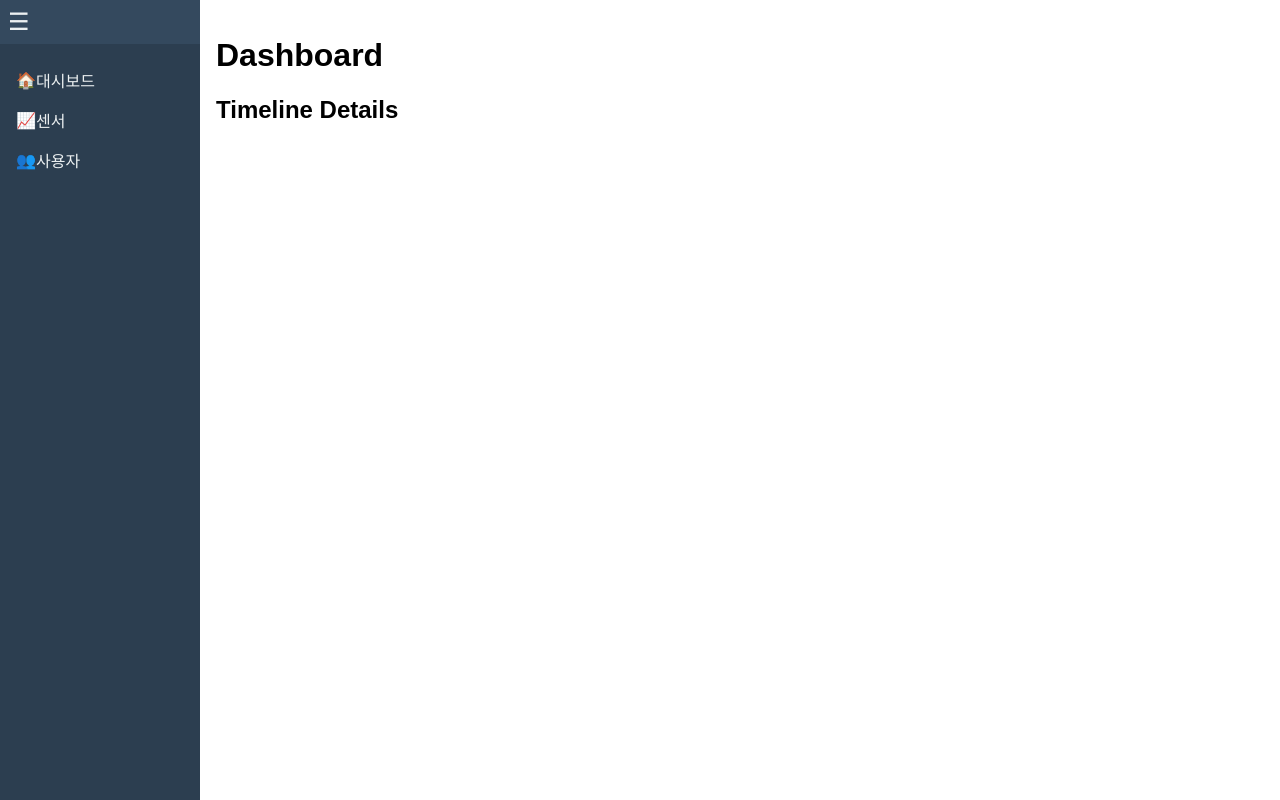
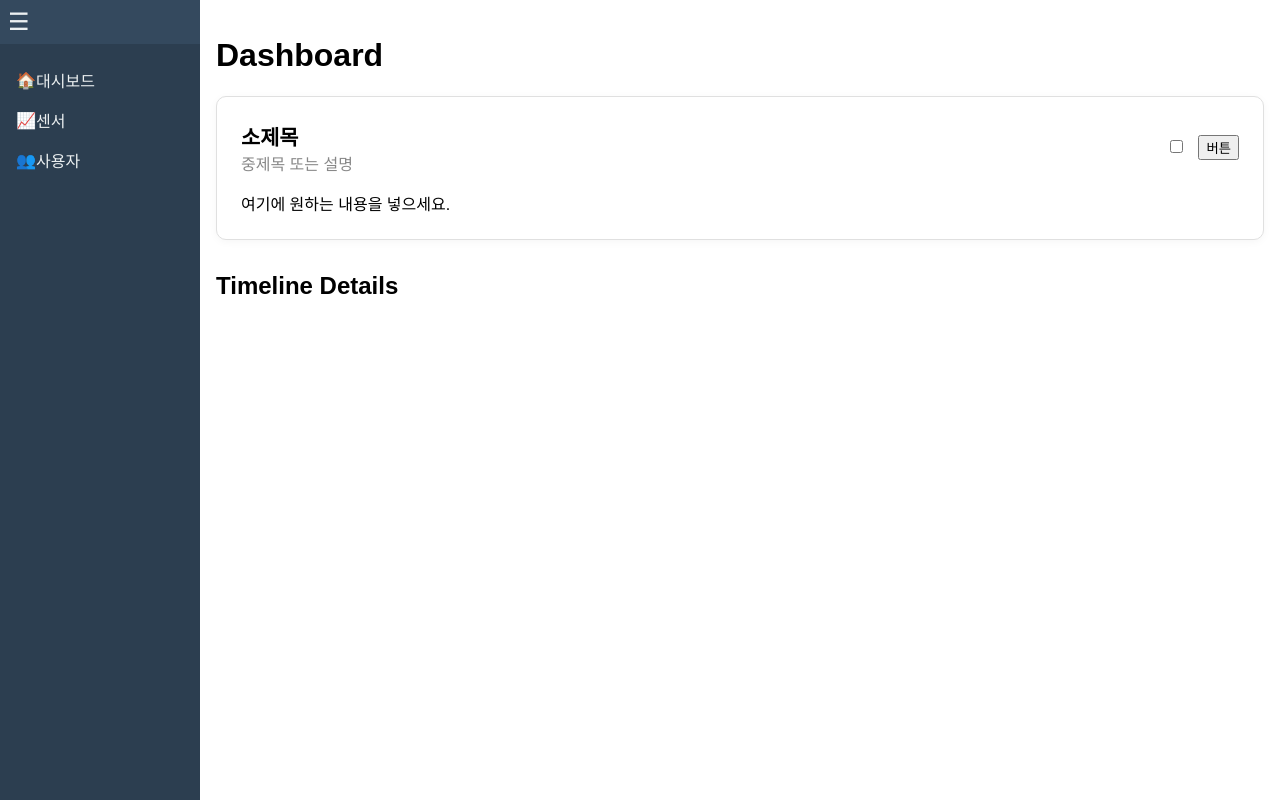
Before and after one commit to gihun-jeong/web, a Flask app: template templates/dashboard.html in a window 1280 px wide. Run offline with Flask 3, Linux system fonts and the light colour scheme; the template is opened without the code that fills it, so the values that code supplies are empty.

Commit message:
한글 주석 추가 및 코드 정리

```diff
--- a/static/css/style.css
+++ b/static/css/style.css
@@ -1,16 +1,19 @@
+/* 전체 페이지 기본 스타일 */
 body {
     margin: 0;
     font-family: Arial, sans-serif;
 }
 .content {
-    margin-left: 200px;
+    margin-left: 200px; /* 사이드바 공간 확보 */
     padding: 1rem;
     transition: margin-left 0.3s ease;
 }
+/* 사이드바 접힘 시 내용 영역 조정 */
 .sidebar.collapsed ~ .content {
     margin-left: 60px;
 }
 
+/* 테이블 스타일 */
 table {
     border-collapse: collapse;
     width: 100%;
@@ -23,6 +26,8 @@ th, td {
 th {
     background-color: #f4f4f4;
 }
+
+/* 로딩 스피너 스타일 */
 .loader {
     position: fixed;
     top: 50%;
@@ -43,12 +48,14 @@ th {
     0% { transform: rotate(0deg); }
     100% { transform: rotate(360deg); }
 }
+
+/* 차트 컨테이너 (반응형) */
 .chart-container {
-    /* 원하는 최대/최소 크기, 반응형 설정 등 추가 가능 */
     max-width: 800px;
-    margin: 0 auto; /* 가운데 정렬 */
+    margin: 0 auto;
 }
-/* 모달 스타일 추가 */
+
+/* 모달(팝업) 스타일 */
 .modal {
   position: fixed;
   top: 0; left: 0; right: 0; bottom: 0;
@@ -66,3 +73,36 @@ th {
   border-radius: 4px;
   width: 300px;
 }
+
+/* 카드(영역 분리) 컴포넌트 스타일 */
+.card {
+  background: #fff;
+  border: 1px solid #e0e0e0;
+  border-radius: 10px;
+  box-shadow: 0 2px 8px rgba(0,0,0,0.04);
+  margin-bottom: 2rem;
+  padding: 1.5rem;
+  transition: box-shadow 0.2s;
+}
+.card:hover {
+  box-shadow: 0 4px 16px rgba(0,0,0,0.08);
+}
+.card-header {
+  display: flex;
+  justify-content: space-between;
+  align-items: center;
+  margin-bottom: 1rem;
+}
+.card-title {
+  margin: 0;
+  font-size: 1.3rem;
+  font-weight: bold;
+}
+.card-subtitle {
+  margin: 0;
+  color: #888;
+  font-size: 1rem;
+}
+.card-actions > * {
+  margin-left: 0.5rem;
+}
--- a/static/js/sidebar.js
+++ b/static/js/sidebar.js
@@ -1,17 +1,17 @@
-// sidebar.js: handles sidebar toggle and AJAX page loading without refreshing the sidebar
+// sidebar.js: 사이드바 토글 및 AJAX 페이지 로딩(사이드바는 그대로 유지)
 
 document.addEventListener('DOMContentLoaded', () => {
   const sidebar = document.getElementById('sidebar');
   const toggleBtn = document.getElementById('toggle-btn');
   let isAnimating = false;
-  const loader = document.getElementById('loader'); // optional loader element
+  const loader = document.getElementById('loader'); // 로딩 스피너
 
-  // Restore collapsed state on load
+  // 페이지 로드시 사이드바 접힘/펼침 상태 복원(localStorage 사용)
   if (localStorage.getItem('sidebarCollapsed') === 'true') {
     sidebar.classList.add('collapsed');
   }
 
-  // Toggle button click: expand/collapse sidebar
+  // 토글 버튼 클릭 시 사이드바 접힘/펼침
   toggleBtn.addEventListener('click', (e) => {
     e.preventDefault();
     if (isAnimating) return;
@@ -20,16 +20,16 @@ document.addEventListener('DOMContentLoaded', () => {
     localStorage.setItem('sidebarCollapsed', sidebar.classList.contains('collapsed'));
   });
 
-  // After transition ends, allow next toggle
+  // 애니메이션 끝나면 다음 토글 허용
   sidebar.addEventListener('transitionend', (e) => {
     if (e.propertyName === 'width') {
       isAnimating = false;
     }
   });
 
-  // AJAX-based content loading (sidebar remains intact)
+  // AJAX로 페이지 내용만 교체(사이드바는 그대로)
   function loadPage(url) {
-    // show loader if exists
+    // 로딩 스피너 표시
     if (loader) loader.classList.remove('hidden');
 
     fetch(url, { headers: { 'X-Requested-With': 'XMLHttpRequest' } })
@@ -45,7 +45,7 @@ document.addEventListener('DOMContentLoaded', () => {
           document.title = doc.title;
           window.history.pushState(null, '', url);
 
-          // Execute only chart scripts (skip sidebar.js)
+          // 차트 등 필요한 script만 실행(사이드바 관련 js는 제외)
           newContent.querySelectorAll('script').forEach((oldScript) => {
             if (oldScript.src && oldScript.src.includes('sidebar.js')) return;
             const script = document.createElement('script');
@@ -62,7 +62,7 @@ document.addEventListener('DOMContentLoaded', () => {
       });
   }
 
-  // Attach click handlers to menu links
+  // 메뉴 링크 클릭 시 AJAX로 페이지 로딩
   document.querySelectorAll('.menu-list a').forEach((link) => {
     link.addEventListener('click', (e) => {
       e.preventDefault();
@@ -70,7 +70,7 @@ document.addEventListener('DOMContentLoaded', () => {
     });
   });
 
-  // Handle back/forward navigation
+  // 브라우저 뒤로가기/앞으로가기 시에도 AJAX로 페이지 로딩
   window.addEventListener('popstate', () => {
     loadPage(window.location.pathname);
   });
--- a/templates/base.html
+++ b/templates/base.html
@@ -3,6 +3,7 @@
 <head>
     <meta charset="UTF-8">
     <title>{% block title %}My Dashboard{% endblock %}</title>
+    <!-- 공통 스타일시트 및 사이드바 JS -->
     <link rel="stylesheet" href="{{ url_for('static', filename='css/style.css') }}">
     <link rel="stylesheet" href="{{ url_for('static', filename='css/sidebar.css') }}">
     <script src="{{ url_for('static', filename='js/sidebar.js') }}" defer></script>
@@ -10,9 +11,10 @@
 <body>
     {% include 'sidebar.html' %}
 
-    <!-- Loading Spinner -->
+    <!-- 로딩 스피너 (AJAX 로딩 시 표시) -->
     <div id="loader" class="loader hidden"></div>
 
+    <!-- 실제 페이지 내용 영역 -->
     <div id="content" class="content">
         {% block content %}{% endblock %}
     </div>
--- a/templates/dashboard.html
+++ b/templates/dashboard.html
@@ -8,6 +8,23 @@
         {{ bar_div|safe }}
         {{ donut_div|safe }}
         {{ gantt_div|safe }}
+    <!-- 예시: card 컴포넌트 -->
+    <div class="card">
+    <div class="card-header">
+        <div>
+        <h2 class="card-title">소제목</h2>
+        <p class="card-subtitle">중제목 또는 설명</p>
+        </div>
+        <div class="card-actions">
+        <input type="checkbox" id="chk1">
+        <button>버튼</button>
+        </div>
+    </div>
+    <div class="card-body">
+        <!-- 원하는 내용, 테이블, 폼 등 -->
+        여기에 원하는 내용을 넣으세요.
+    </div>
+    </div>
     <h2>Timeline Details</h2>
     <table>
         <thead>
--- a/templates/sidebar.html
+++ b/templates/sidebar.html
@@ -1,3 +1,4 @@
+<!-- 사이드바 메뉴 (대시보드/센서/사용자 관리) -->
 <div id="sidebar" class="sidebar">
   <button id="toggle-btn" class="toggle-btn" type="button">☰</button>
   <ul class="menu-list">
```
Also changed, not shown: app.py (+17 -2 lines), static/css/sidebar.css (+4 -3 lines), static/js/users.js (+20 -18 lines), templates/users.html (+6 -2 lines).
